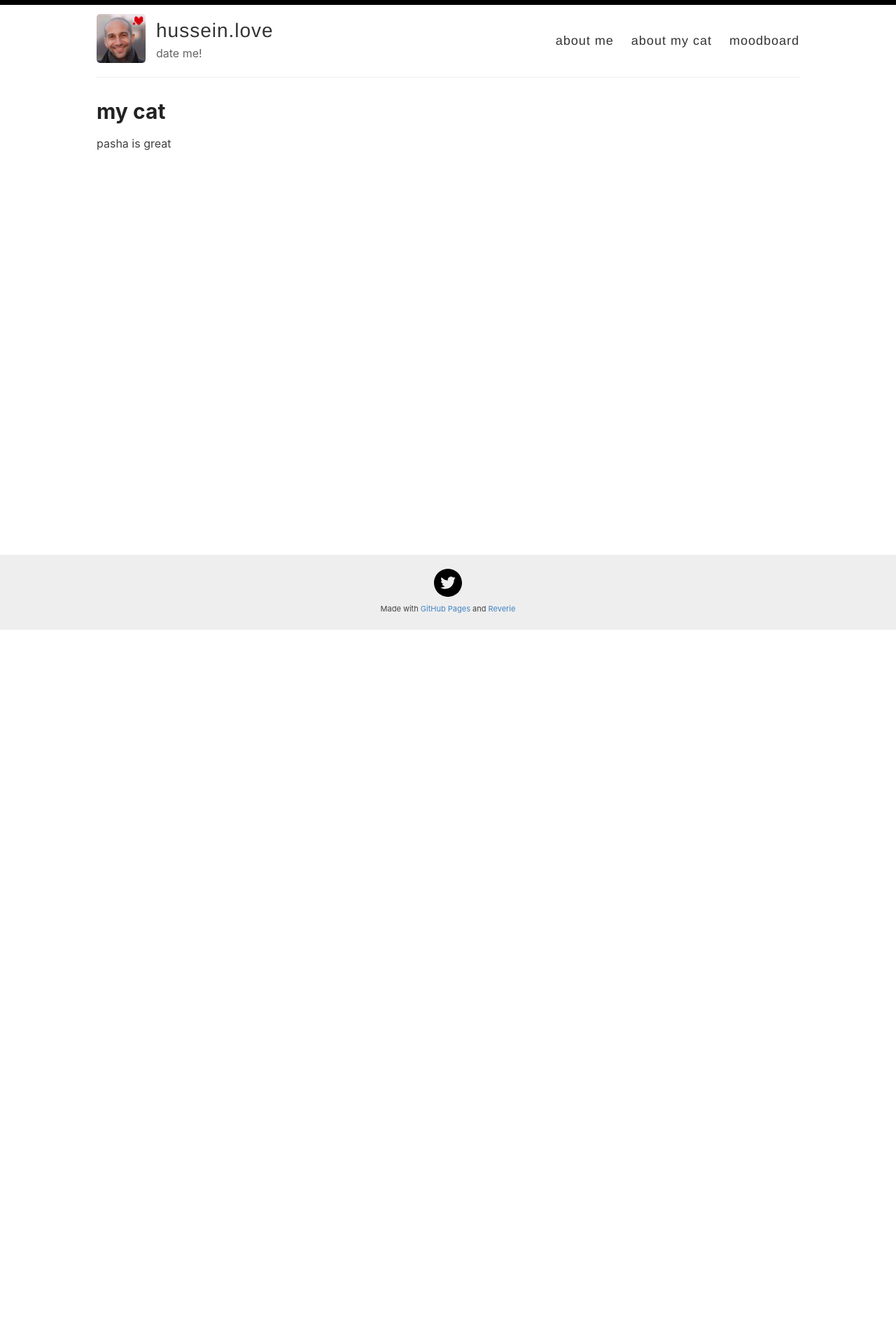
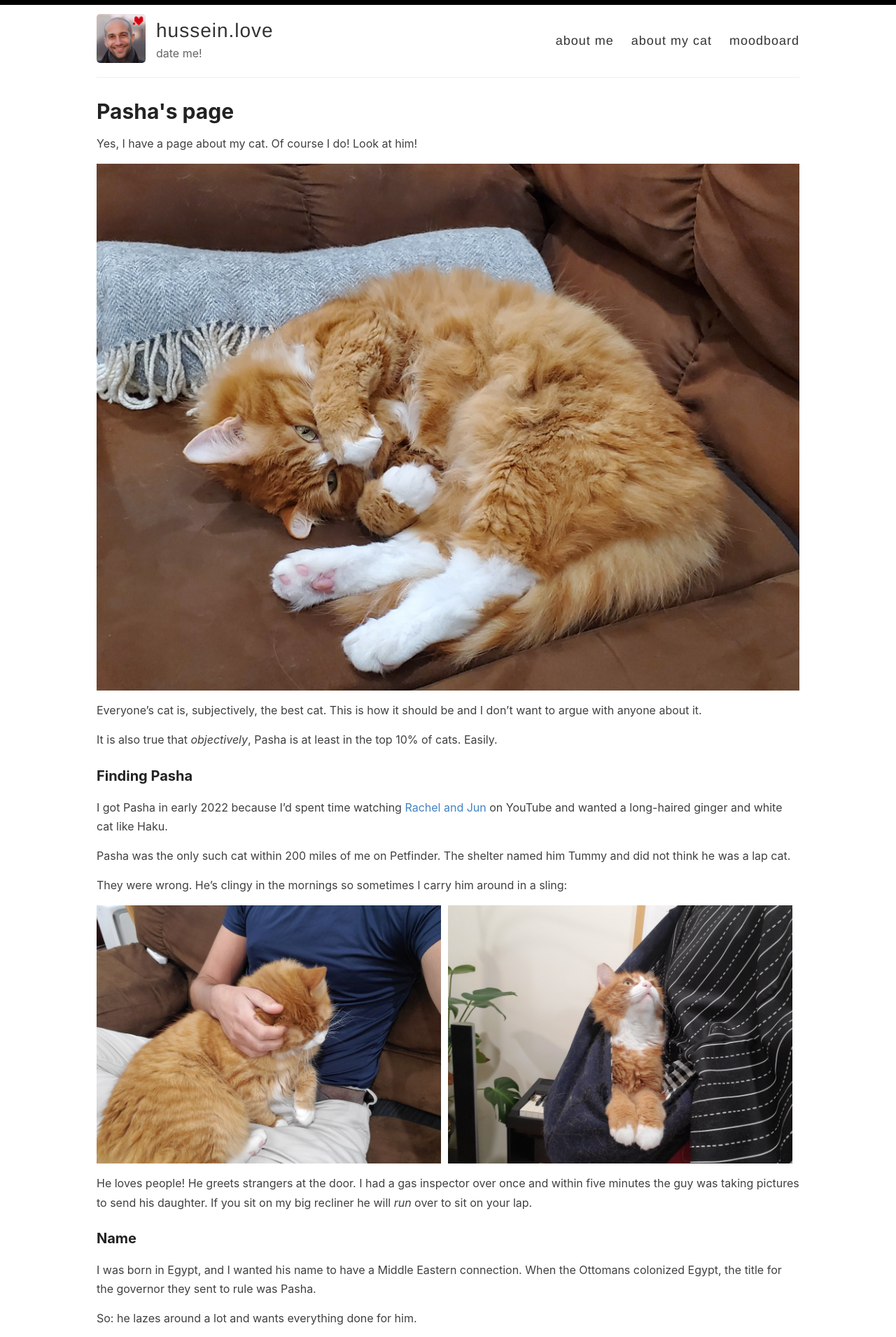
Before and after one commit to helgridly/love, a Jekyll site: the page built from _pages/cat.md, in a window 1280 px wide. Shown: the top 1911 px of the page at 70% size. Built offline with Jekyll 4.4.1, drawn with Linux system fonts in a browser that asks for light colours; before the commit the page ends 900 px from its top, so only the background shows below that.

Commit message:
pasha page

```diff
--- a/_pages/cat.md
+++ b/_pages/cat.md
@@ -1,7 +1,50 @@
 ---
 layout: page
-title: my cat
+title: Pasha's page
 permalink: /cat/
 ---
 
-pasha is great
+Yes, I have a page about my cat. Of course I do! Look at him!
+
+<img src="{{site.baseurl}}/images/pasha/hiding.jpeg" width="100%">
+
+Everyone's cat is, subjectively, the best cat. This is how it should be and I don't want to argue with anyone about it.
+
+It is also true that _objectively_, Pasha is at least in the top 10% of cats. Easily.
+
+### Finding Pasha
+
+I got Pasha in early 2022 because I'd spent time watching [Rachel and Jun](https://www.youtube.com/watch?v=IETeb-Mw-28) on YouTube and wanted a long-haired ginger and white cat like Haku.
+
+Pasha was the only such cat within 200 miles of me on Petfinder. The shelter named him Tummy and did not think he was a lap cat.
+
+They were wrong. He's clingy in the mornings so sometimes I carry him around in a sling:
+
+<div class="flex-container">
+  <img src="{{site.baseurl}}/images/pasha/lap.jpeg">
+  <img src="{{site.baseurl}}/images/pasha/bag.jpeg">
+</div>
+
+He loves people! He greets strangers at the door. I had a gas inspector over once and within five minutes the guy was taking pictures to send his daughter. If you sit on my big recliner he will _run_ over to sit on your lap.
+
+### Name
+
+I was born in Egypt, and I wanted his name to have a Middle Eastern connection. When the Ottomans colonized Egypt, the title for the governor they sent to rule was Pasha.
+
+So: he lazes around a lot and wants everything done for him.
+
+<div class="flex-container">
+  <img src="{{site.baseurl}}/images/pasha/lying-down.jpeg">
+  <img src="{{site.baseurl}}/images/pasha/yawning.jpeg">
+</div>
+
+## Cuteness
+
+<img src="{{site.baseurl}}/images/pasha/blanket.jpeg" width="100%">
+
+<div class="flex-container">
+  <img src="{{site.baseurl}}/images/pasha/nose.jpeg">
+  <img src="{{site.baseurl}}/images/pasha/window.jpeg">
+</div>
+
+<span style="display: block; text-align: center; font-size: 200%;">😻</span>
--- a/assets/custom-style.css
+++ b/assets/custom-style.css
@@ -47,3 +47,11 @@ table td img {
 td {
   max-width: 100%;
 }
+
+.flex-container {
+  display: flex;
+  gap: 1%; /* adds space between images */
+}
+.flex-container img {
+  width: 49%;
+}
```
Also changed, not shown: images/pasha/bag.jpeg (added), images/pasha/hiding.jpeg (added), images/pasha/lap.jpeg (added), images/pasha/lying-down.jpeg (added), images/pasha/nose.jpeg (added), images/pasha/window.jpeg (added), images/pasha/yawning.jpeg (added), 1 other file.
